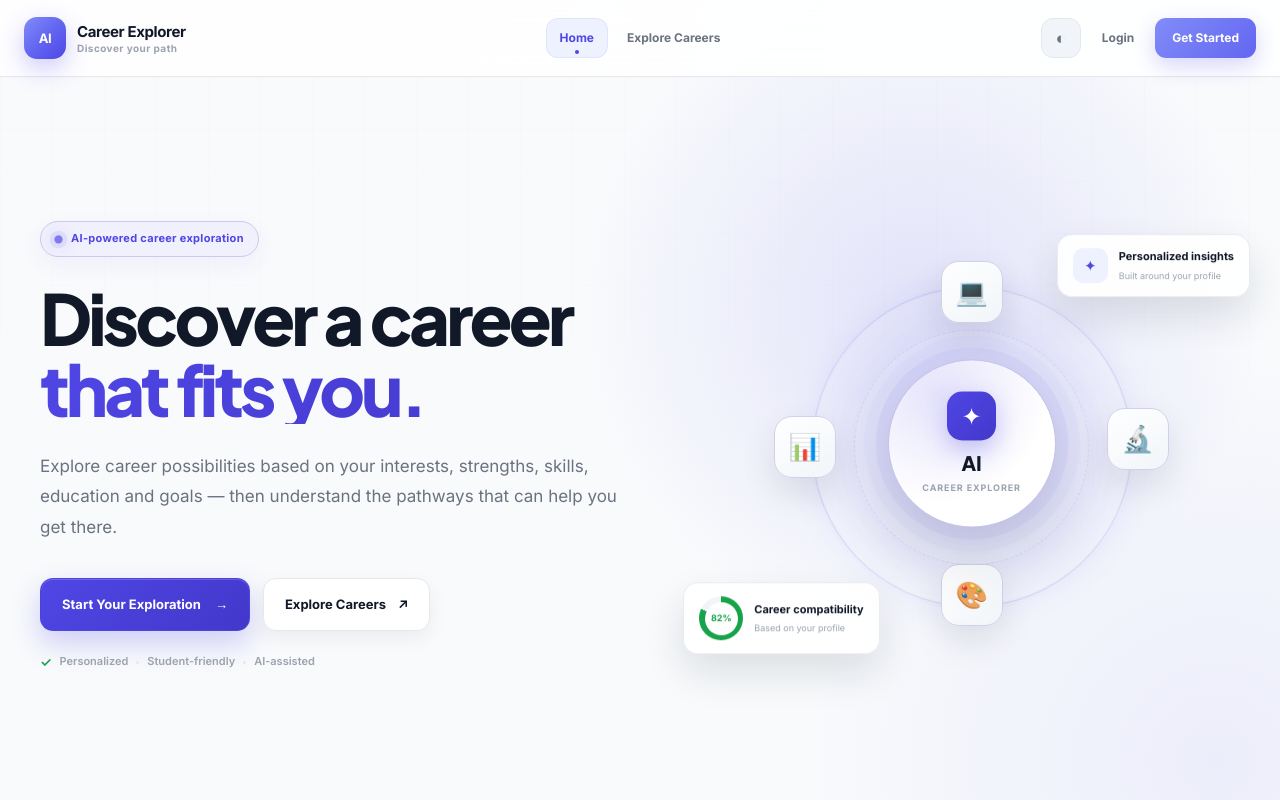
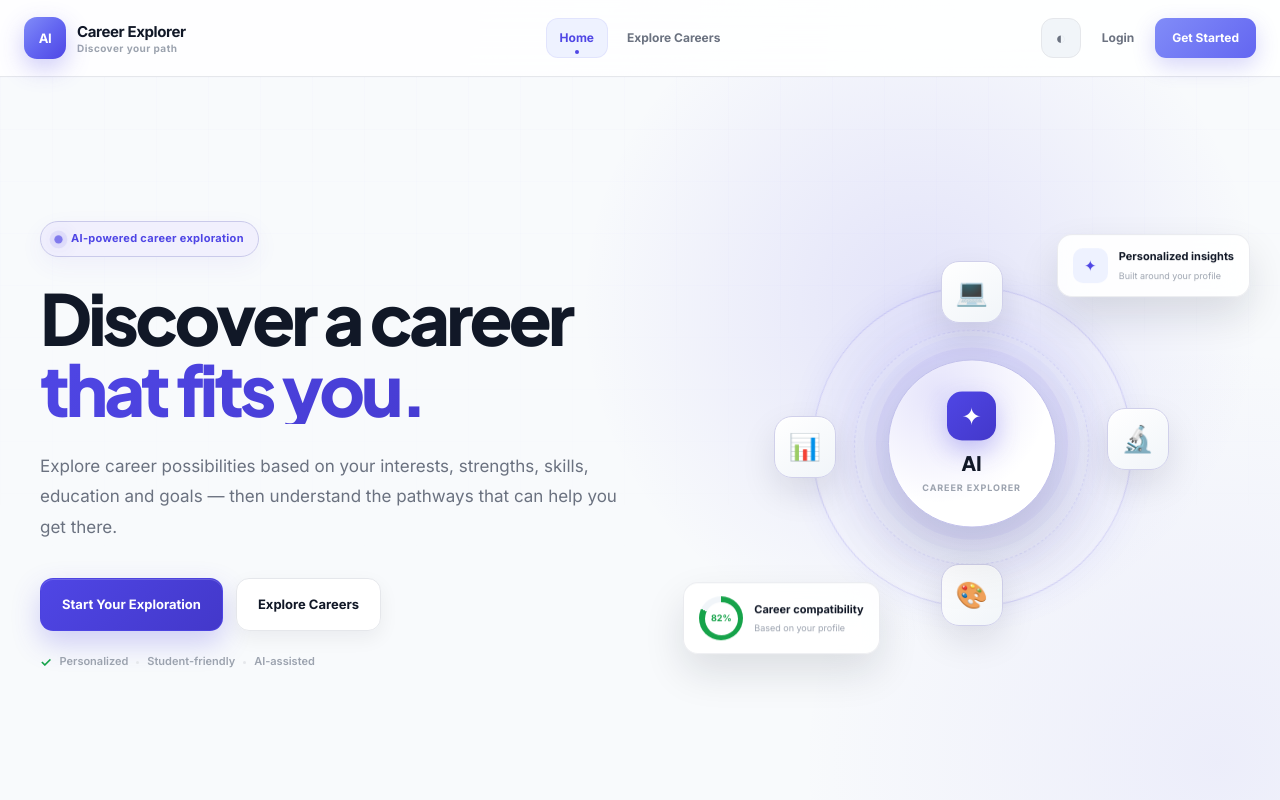
Before and after one commit to clastondcosta19/ai-career-explorer, an Angular app: page / in a window 1280 px wide. Shown: the top 800 px of the page. Built offline with nearby package versions, Linux system fonts and the light colour scheme.

Commit message:
Update career explorer

```diff
--- a/src/app/pages/Home/home.html
+++ b/src/app/pages/Home/home.html
@@ -29,7 +29,6 @@
             class="primary-button"
           >
             <span>Start Your Exploration</span>
-            <span class="button-arrow">→</span>
           </a>
 
           <a
@@ -37,7 +36,6 @@
             class="secondary-button"
           >
             <span>Explore Careers</span>
-            <span class="button-arrow">↗</span>
           </a>
 
         </div>
@@ -93,8 +91,6 @@
 
         </div>
 
-
-        <!-- Floating Insight Card -->
 
         <div class="floating-card insight-card">
 
```
